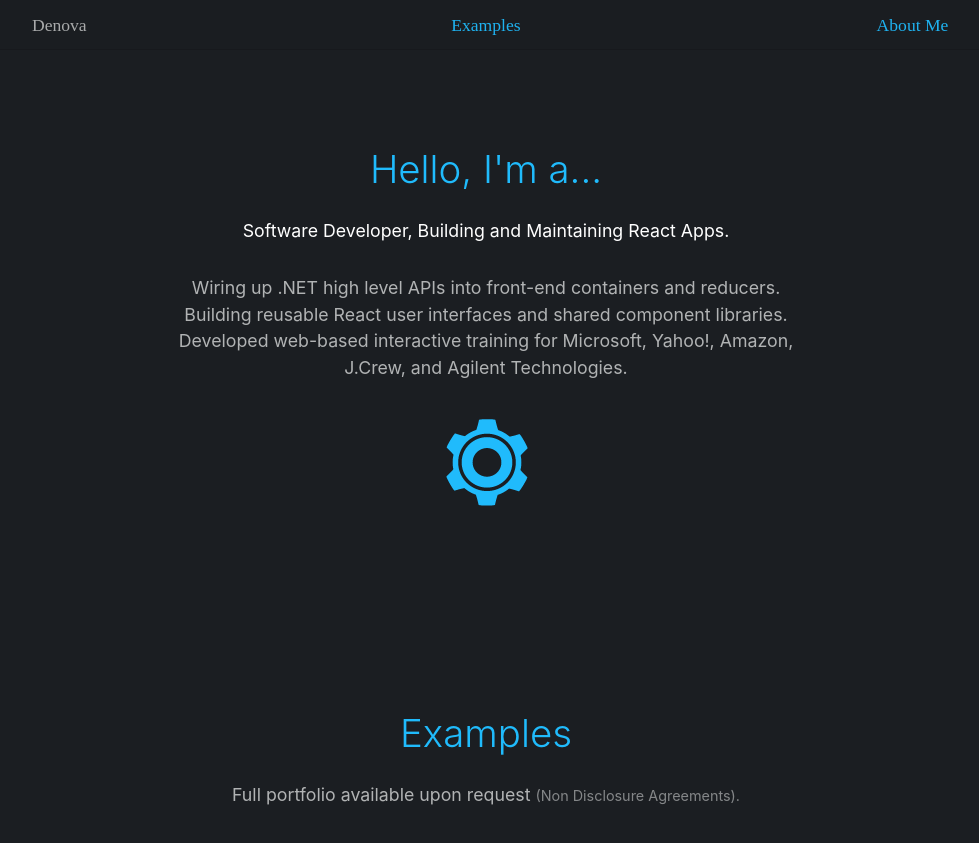
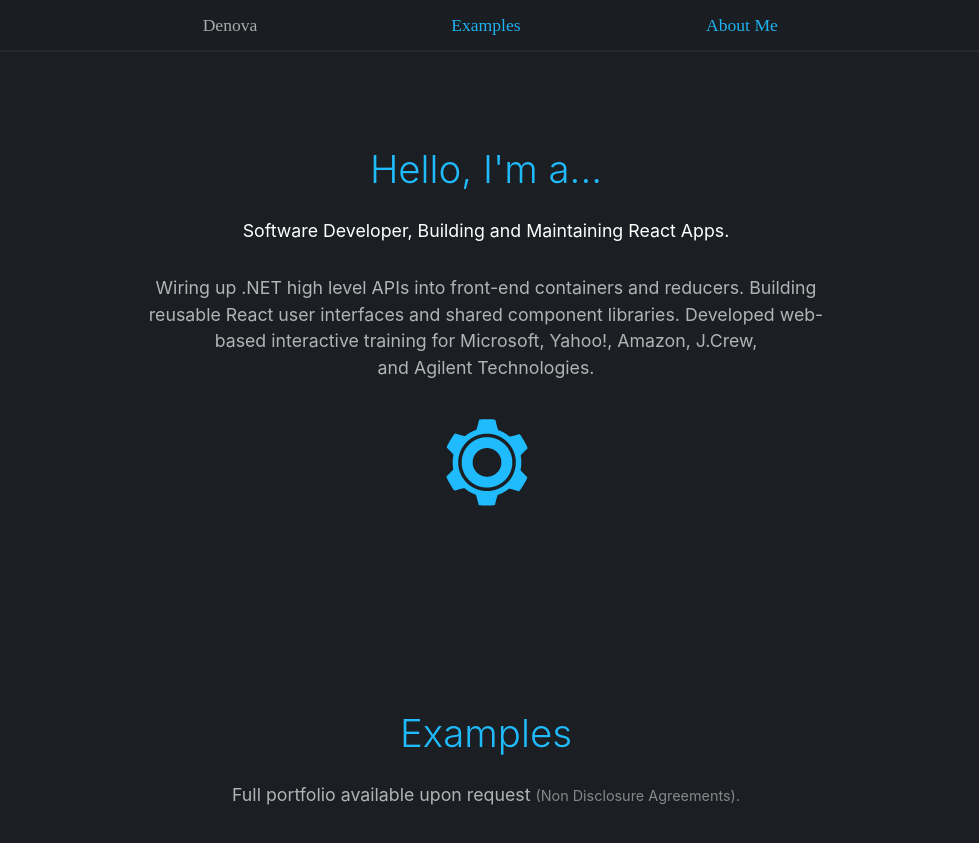
Before and after one commit to punchjay/denova-home, a plain HTML site: page index.html in a window 1280 px wide. Shown: the top 843 px of the page, without its empty margins (154-1133 px from the left). Drawn offline with nearby package versions, Linux system fonts and the light colour scheme.

Commit message:
design updates05

```diff
--- a/global/global.less
+++ b/global/global.less
@@ -52,8 +52,18 @@ header {
   overflow: hidden;
   height: 50px;
   opacity: 0.95;
+  -webkit-box-shadow: 0 2px 0 rgba(255, 255, 255, 0.05),
+    inset 0 -1px 0 rgba(0, 0, 0, 0.1), 0 0 0 #000000, 0 0 0 #000000,
+    0 0 0 #000000;
+  -moz-box-shadow: 0 2px 0 rgba(255, 255, 255, 0.05),
+    inset 0 -1px 0 rgba(0, 0, 0, 0.1), 0 0 0 #000000, 0 0 0 #000000,
+    0 0 0 #000000;
+  box-shadow: 0 2px 0 rgba(255, 255, 255, 0.05),
+    inset 0 -1px 0 rgba(0, 0, 0, 0.1), 0 0 0 #000000, 0 0 0 #000000,
+    0 0 0 #000000;
 
   nav {
+    padding: 0 20%;
     white-space: nowrap;
     font-size: 0;
 
@@ -79,15 +89,6 @@ header {
       -o-animation: @slide-bottom;
       -webkit-animation: @slide-bottom;
       animation: @slide-bottom;
-      -webkit-box-shadow: 0 2px 0 rgba(255, 255, 255, 0.05),
-        inset 0 -1px 0 rgba(0, 0, 0, 0.1), 0 0 0 #000000, 0 0 0 #000000,
-        0 0 0 #000000;
-      -moz-box-shadow: 0 2px 0 rgba(255, 255, 255, 0.05),
-        inset 0 -1px 0 rgba(0, 0, 0, 0.1), 0 0 0 #000000, 0 0 0 #000000,
-        0 0 0 #000000;
-      box-shadow: 0 2px 0 rgba(255, 255, 255, 0.05),
-        inset 0 -1px 0 rgba(0, 0, 0, 0.1), 0 0 0 #000000, 0 0 0 #000000,
-        0 0 0 #000000;
 
       &:hover {
         color: @white;
@@ -116,6 +117,9 @@ article {
   height: auto;
 
   .container {
+    max-width: 900px;
+    margin-right: auto;
+    margin-left: auto;
     padding: 0 40px 0 40px;
   }
 
@@ -164,7 +168,7 @@ p {
   font-size: 1.11rem;
   line-height: 1.667rem;
   margin: 0 auto;
-  max-width: 650px;
+  max-width: 690px;
   text-align: center;
   padding: 0 0 30px 0;
 
```
Also changed, not shown: global/global.css.
